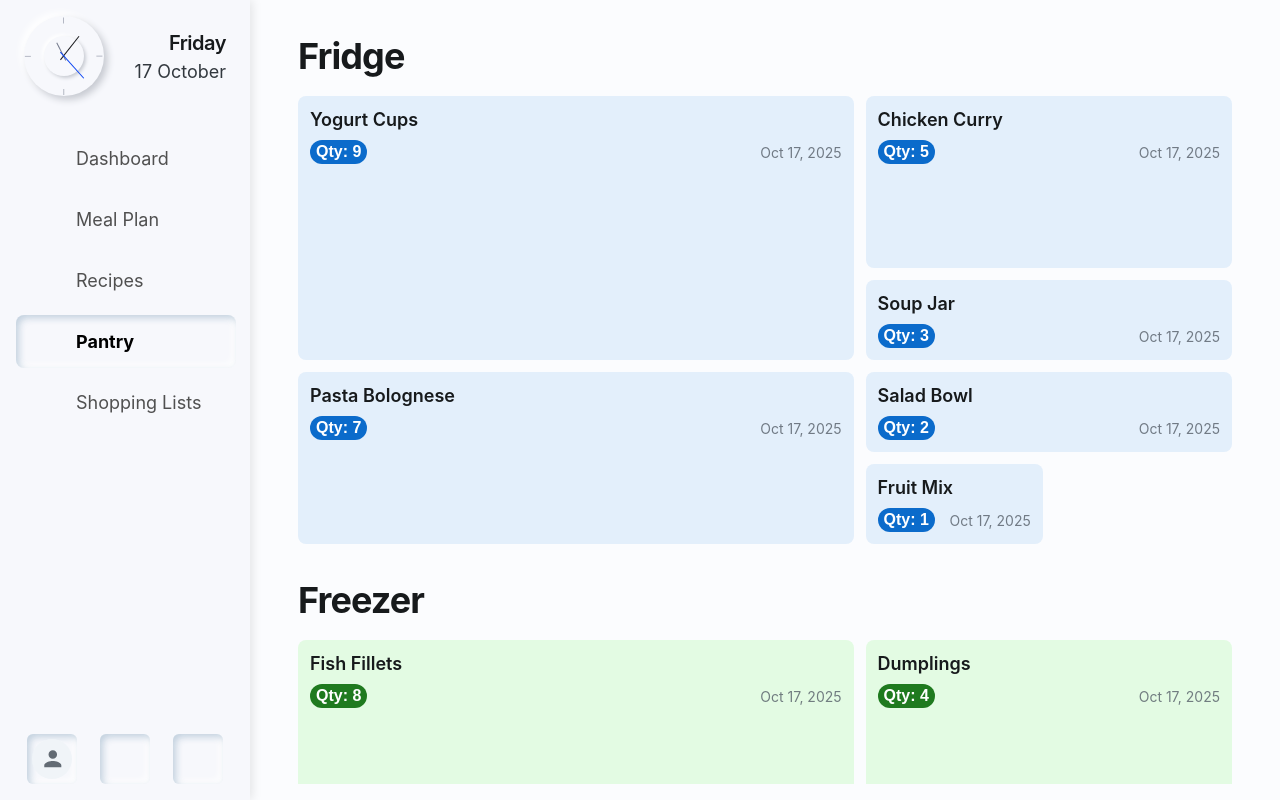
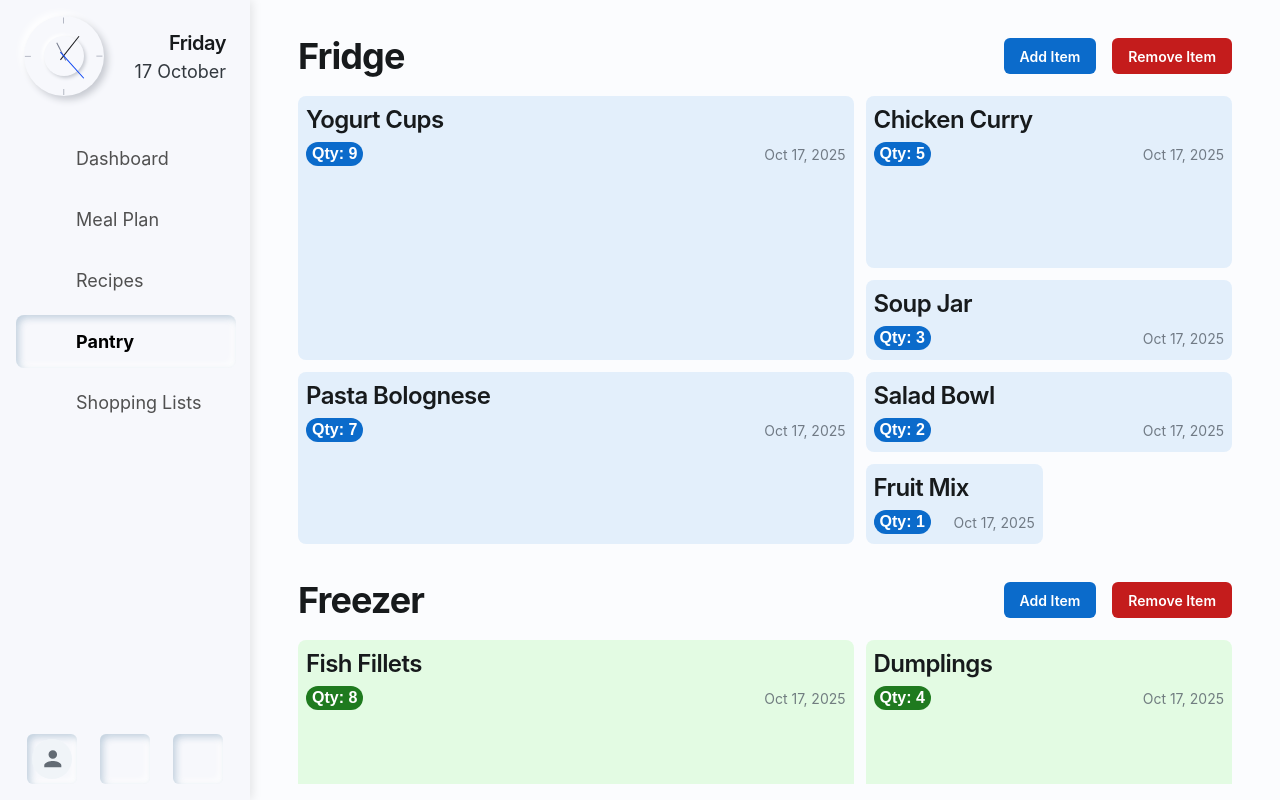
Before and after one commit to jangers1/meal-planning, a React (Vite) app: page /pantry in a window 1280 px wide. Built offline with nearby package versions, Linux system fonts and the light colour scheme; some icons are missing; a web font is replaced by a local one.

Commit message:
Added button row and items can now be deleted.

```diff
--- a/src/features/pantry/Pantry.tsx
+++ b/src/features/pantry/Pantry.tsx
@@ -1,37 +1,104 @@
-import {Box, Sheet, Typography} from '@mui/joy';
+import {Box, Button, Sheet, Stack, Typography} from '@mui/joy';
 import PantryMasonry from './masonry/PantryMasonry';
+import {DeleteModeProvider} from '../../shared/components/ui/DeleteModeProvider';
+import {useDeleteMode} from '../../shared/hooks/useDeleteMode';
+import {useState} from 'react';
+
+function PantrySection({
+                           title,
+                           items,
+                           color,
+                           onDeleteItem
+                       }: {
+    title: string;
+    items: Array<{ id: string; title: string; quantity: number; date: Date }>;
+    color: 'primary' | 'success';
+    onDeleteItem: (id: string) => void;
+}) {
+    const {isDeleteMode, setDeleteMode} = useDeleteMode();
+
+    return (
+        <>
+            <Box
+                sx={{
+                    display: 'flex',
+                    justifyContent: 'space-between',
+                    alignItems: 'center',
+                    mb: 2,
+                }}
+            >
+                <Typography level="h1">
+                    {title}
+                </Typography>
+                <Stack
+                    direction="row"
+                    spacing={2}
+                >
+                    <Button>
+                        Add Item
+                    </Button>
+                    <Button
+                        color={isDeleteMode ? 'success' : 'danger'}
+                        onClick={() => setDeleteMode(!isDeleteMode)}
+                    >
+                        {isDeleteMode ? 'Done' : 'Remove Item'}
+                    </Button>
+                </Stack>
+            </Box>
+            <Box sx={{mb: 4}}>
+                <PantryMasonry items={items} color={color} onDeleteItem={onDeleteItem}/>
+            </Box>
+        </>
+    );
+}
 
 function Pantry() {
     // Example data; replace with real data source later
-    const fridgeItems = [
+    const [fridgeItems, setFridgeItems] = useState([
         {id: 'f1', title: 'Chicken Curry', quantity: 5, date: new Date()},
         {id: 'f2', title: 'Salad Bowl', quantity: 2, date: new Date()},
         {id: 'f3', title: 'Pasta Bolognese', quantity: 7, date: new Date()},
         {id: 'f4', title: 'Fruit Mix', quantity: 1, date: new Date()},
         {id: 'f5', title: 'Soup Jar', quantity: 3, date: new Date()},
         {id: 'f6', title: 'Yogurt Cups', quantity: 9, date: new Date()},
-    ];
+    ]);
 
-    const freezerItems = [
+    const [freezerItems, setFreezerItems] = useState([
         {id: 'z1', title: 'Lasagna Portions', quantity: 6, date: new Date()},
         {id: 'z2', title: 'Frozen Berries', quantity: 2, date: new Date()},
         {id: 'z3', title: 'Dumplings', quantity: 4, date: new Date()},
         {id: 'z4', title: 'Ice Cream', quantity: 1, date: new Date()},
         {id: 'z5', title: 'Veggie Burgers', quantity: 3, date: new Date()},
         {id: 'z6', title: 'Fish Fillets', quantity: 8, date: new Date()},
-    ];
+    ]);
+
+    const handleDeleteFridgeItem = (id: string) => {
+        setFridgeItems(prev => prev.filter(item => item.id !== id));
+    };
+
+    const handleDeleteFreezerItem = (id: string) => {
+        setFreezerItems(prev => prev.filter(item => item.id !== id));
+    };
 
     return (
         <Sheet sx={{p: 2, width: '100%', height: '100%', display: 'flex', flexDirection: 'column'}}>
-            <Typography level="h1" sx={{mb: 2}}>Fridge</Typography>
-            <Box sx={{mb: 4}}>
-                <PantryMasonry items={fridgeItems} color="primary"/>
-            </Box>
+            <DeleteModeProvider>
+                <PantrySection
+                    title="Fridge"
+                    items={fridgeItems}
+                    color="primary"
+                    onDeleteItem={handleDeleteFridgeItem}
+                />
+            </DeleteModeProvider>
 
-            <Typography level="h1" sx={{mb: 2}}>Freezer</Typography>
-            <Box>
-                <PantryMasonry items={freezerItems} color="success"/>
-            </Box>
+            <DeleteModeProvider>
+                <PantrySection
+                    title="Freezer"
+                    items={freezerItems}
+                    color="success"
+                    onDeleteItem={handleDeleteFreezerItem}
+                />
+            </DeleteModeProvider>
         </Sheet>
     );
 }
--- a/src/features/pantry/masonry/PantryMasonry.tsx
+++ b/src/features/pantry/masonry/PantryMasonry.tsx
@@ -1,6 +1,23 @@
-import {Box, Card, CardContent, Chip, Skeleton, Typography} from '@mui/joy';
+import {
+    Box,
+    Card,
+    CardContent,
+    Chip,
+    Skeleton,
+    Typography,
+    IconButton,
+    Modal,
+    ModalDialog,
+    DialogTitle,
+    DialogContent,
+    DialogActions,
+    Button
+} from '@mui/joy';
 import {useMemo, useState} from 'react';
 import {useMasonryColumns, useMasonryPlacement} from './useMasonryPlacement';
+import {useDeleteMode} from '../../../shared/hooks/useDeleteMode';
+import CloseIcon from '@mui/icons-material/Close';
+import WarningRoundedIcon from '@mui/icons-material/WarningRounded';
 import './masonry.css';
 
 export type PantryItem = {
@@ -15,6 +32,7 @@ export type PantryMasonryProps = {
     color?: 'primary' | 'neutral' | 'success' | 'warning' | 'danger';
     loading?: boolean;
     skeletonCount?: number;
+    onDeleteItem?: (id: string) => void;
 };
 
 // Map quantity to tile size class. Tunable thresholds.
@@ -50,9 +68,17 @@ function formatDate(d: string | Date): string {
     });
 }
 
-export default function PantryMasonry({items, color = 'neutral', loading = false, skeletonCount}: PantryMasonryProps) {
+export default function PantryMasonry({
+                                          items,
+                                          color = 'neutral',
+                                          loading = false,
+                                          skeletonCount,
+                                          onDeleteItem
+                                      }: PantryMasonryProps) {
     const [containerEl, setContainerEl] = useState<HTMLDivElement | null>(null);
     const columns = useMasonryColumns(containerEl, 6);
+    const {isDeleteMode} = useDeleteMode();
+    const [deleteConfirmItem, setDeleteConfirmItem] = useState<PantryItem | null>(null);
 
     // Skeleton placeholders: cycle through a pleasing mix of spans
     const skeletonTiles: Array<'3x3' | '3x2' | '2x2' | '2x1' | '1x1'> = useMemo(() => (
@@ -80,6 +106,7 @@ export default function PantryMasonry({items, color = 'neutral', loading = false
     );
 
     return (
+        <>
             <Box ref={setContainerEl} className="pantry-masonry" aria-busy={loading}>
                 {loading ? (
                     placedSkeletons.map((item: any) => {
@@ -107,15 +134,80 @@ export default function PantryMasonry({items, color = 'neutral', loading = false
                             gridColumn: `${item.col} / span ${item.w}`,
                             gridRow: `${item.row} / span ${item.h}`,
                         } as const;
+
                         return (
-                        <Card key={item.id} variant="soft" color={color} className={`pantry-card ${tileClass}`}
-                              sx={{p: 1.5}} style={style}>
-                            <CardContent sx={{display: 'flex', flexDirection: 'column', gap: 1, width: '100%'}}>
-                                <Typography level="title-lg" noWrap>
+                            <Card
+                                key={item.id}
+                                variant="soft"
+                                color={color}
+                                className={`pantry-card ${tileClass}`}
+                                sx={{
+                                    p: 1,
+                                    position: 'relative',
+                                    animation: isDeleteMode ? 'wobble 0.15s ease-in-out infinite alternate' : 'none',
+                                    '@keyframes wobble': {
+                                        '0%': {
+                                            transform: 'rotate(-0.5deg)',
+                                        },
+                                        '100%': {
+                                            transform: 'rotate(0.5deg)',
+                                        },
+                                    },
+                                }}
+                                style={style}
+                            >
+                                {isDeleteMode && onDeleteItem && (
+                                    <IconButton
+                                        onClick={(e) => {
+                                            e.stopPropagation();
+                                            setDeleteConfirmItem(item);
+                                        }}
+                                        size="sm"
+                                        color="danger"
+                                        variant="solid"
+                                        sx={{
+                                            position: 'absolute',
+                                            top: -8,
+                                            right: -8,
+                                            width: 20,
+                                            height: 20,
+                                            minWidth: 20,
+                                            minHeight: 20,
+                                            borderRadius: '50%',
+                                            zIndex: 1000,
+                                            backgroundColor: '#ff3b30',
+                                            '&:hover': {
+                                                backgroundColor: '#d70015',
+                                            },
+                                            boxShadow: '0 2px 4px rgba(0,0,0,0.2)',
+                                        }}
+                                    >
+                                        <CloseIcon sx={{fontSize: 12}}/>
+                                    </IconButton>
+                                )}
+                                <CardContent
+                                    sx={{
+                                        display: 'flex',
+                                        flexDirection: 'column',
+                                        width: '100%'
+                                    }}
+                                >
+                                    <Typography level="h3" noWrap sx={{mb: 0.5}}>
                                         {item.title}
                                     </Typography>
-                                <Box sx={{display: 'flex', alignItems: 'center', justifyContent: 'space-between'}}>
-                                    <Chip size="sm" variant="solid" color={color} sx={{fontWeight: 600}}>
+                                    <Box
+                                        sx={{
+                                            display: 'flex',
+                                            alignItems: 'center',
+                                            justifyContent: 'space-between'
+                                        }}
+                                    >
+                                        <Chip
+                                            size="sm"
+                                            variant="solid"
+                                            color={color}
+                                            sx={{fontWeight: 600}}
+                                        >
                                             Qty: {item.quantity}
                                         </Chip>
                                         <Typography level="body-sm" sx={{opacity: 0.8}}>
@@ -128,5 +220,39 @@ export default function PantryMasonry({items, color = 'neutral', loading = false
                     })
                 )}
             </Box>
+
+            <Modal open={!!deleteConfirmItem} onClose={() => setDeleteConfirmItem(null)}>
+                <ModalDialog variant="outlined" role="alertdialog">
+                    <DialogTitle>
+                        <WarningRoundedIcon/>
+                        Confirmation
+                    </DialogTitle>
+                    <DialogContent>
+                        {deleteConfirmItem && `Are you sure you want to delete "${deleteConfirmItem.title}"?`}
+                    </DialogContent>
+                    <DialogActions>
+                        <Button
+                            variant="solid"
+                            color="danger"
+                            onClick={() => {
+                                if (deleteConfirmItem && onDeleteItem) {
+                                    onDeleteItem(deleteConfirmItem.id);
+                                }
+                                setDeleteConfirmItem(null);
+                            }}
+                        >
+                            Delete
+                        </Button>
+                        <Button
+                            variant="plain"
+                            color="neutral"
+                            onClick={() => setDeleteConfirmItem(null)}
+                        >
+                            Cancel
+                        </Button>
+                    </DialogActions>
+                </ModalDialog>
+            </Modal>
+        </>
     );
 }
```
Lines whose indentation alone changed are shown as unchanged.
